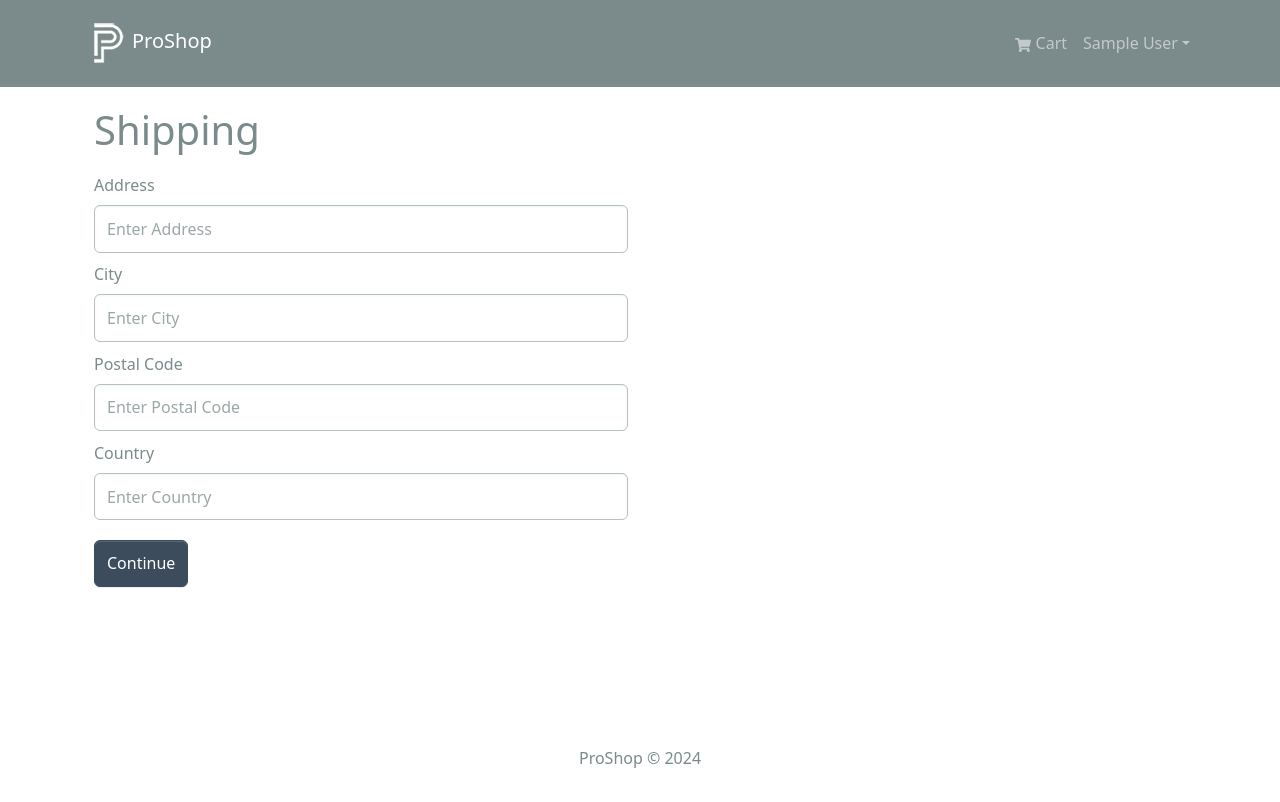
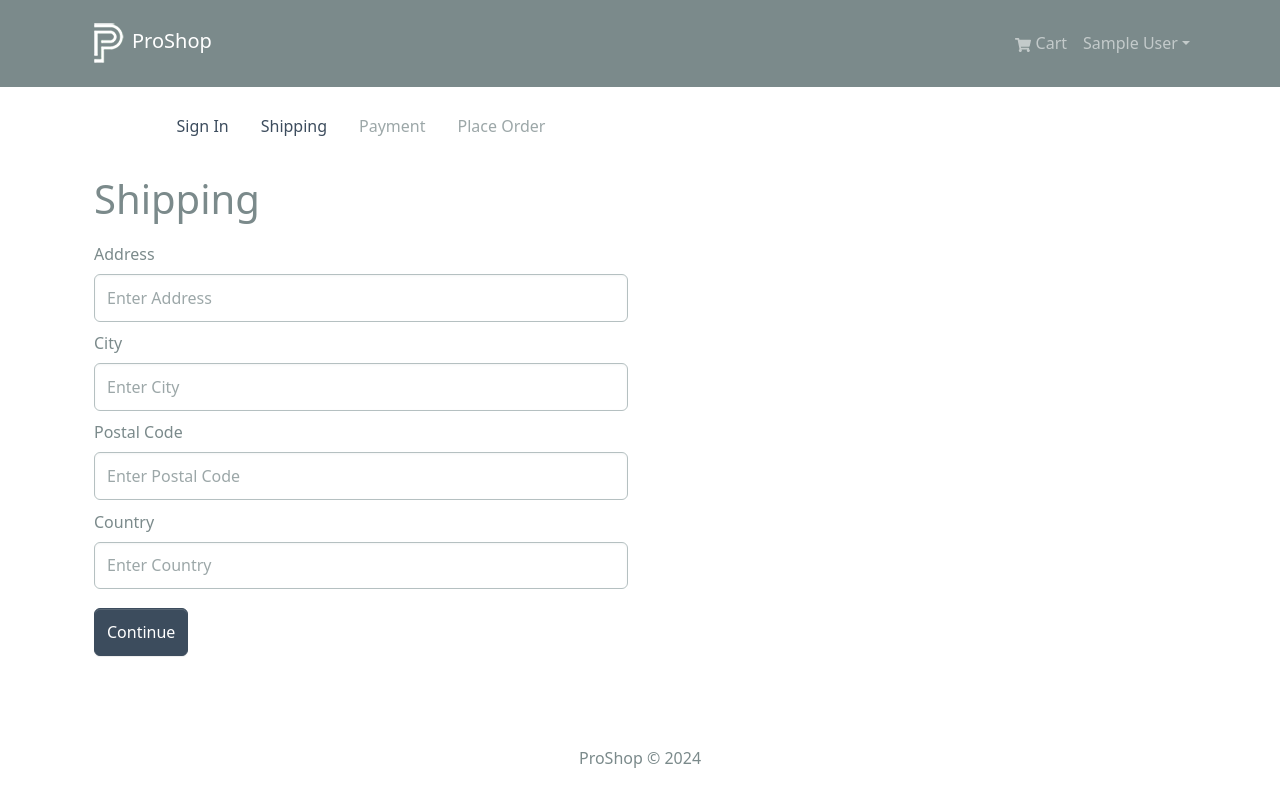
Before and after one commit to ptrwoo/proshop, a React (Create React App) app in the folder frontend/: page /shipping in a window 1280 px wide. Shown: the top 802 px of the page. Built offline with nearby package versions, Linux system fonts and the light colour scheme; sample sign-in values are in the browser's storage.

Commit message:
added checkoutsteps into shipping screen

```diff
--- /dev/null
+++ b/frontend/src/components/CheckoutSteps.jsx
@@ -0,0 +1,51 @@
+import { Nav } from "react-bootstrap";
+import { Link } from "react-router-dom";
+
+const CheckoutSteps = ({ step1, step2, step3, step4 }) => {
+  return (
+    <Nav className="justify-content-center mb-4">
+      <Nav.Item>
+        {step1 ? (
+          <Nav.Link as={Link} to="/login">
+            {" "}
+            Sign In{" "}
+          </Nav.Link>
+        ) : (
+          <Nav.Link disabled> Sign In</Nav.Link>
+        )}
+      </Nav.Item>
+      <Nav.Item>
+        {step2 ? (
+          <Nav.Link as={Link} to="/shipping">
+            {" "}
+            Shipping{" "}
+          </Nav.Link>
+        ) : (
+          <Nav.Link disabled> Shipping</Nav.Link>
+        )}
+      </Nav.Item>
+      <Nav.Item>
+        {step3 ? (
+          <Nav.Link as={Link} to="/payment">
+            {" "}
+            Payment{" "}
+          </Nav.Link>
+        ) : (
+          <Nav.Link disabled> Payment</Nav.Link>
+        )}
+      </Nav.Item>
+      <Nav.Item>
+        {step4 ? (
+          <Nav.Link as={Link} to="/placeorder">
+            {" "}
+            Place Order{" "}
+          </Nav.Link>
+        ) : (
+          <Nav.Link disabled> Place Order</Nav.Link>
+        )}
+      </Nav.Item>
+    </Nav>
+  );
+};
+
+export default CheckoutSteps;
--- a/frontend/src/screens/ShippingScreen.jsx
+++ b/frontend/src/screens/ShippingScreen.jsx
@@ -4,6 +4,7 @@ import FormContainer from "../components/FormContainer";
 import { useDispatch, useSelector } from "react-redux";
 import React from "react";
 import { useNavigate } from "react-router";
+import CheckoutSteps from "../components/CheckoutSteps";
 import { saveShippingAddress } from "../slices/cartSlice";
 
 const ShippingScreen = () => {
@@ -28,7 +29,9 @@ const ShippingScreen = () => {
 
   return (
     <FormContainer>
+      <CheckoutSteps step1 step2 />
       <h1>Shipping</h1>
+
       <Form onSubmit={submitHandler}>
         <Form.Group controlId="address" className="my-2">
           <Form.Label>Address</Form.Label>
```
